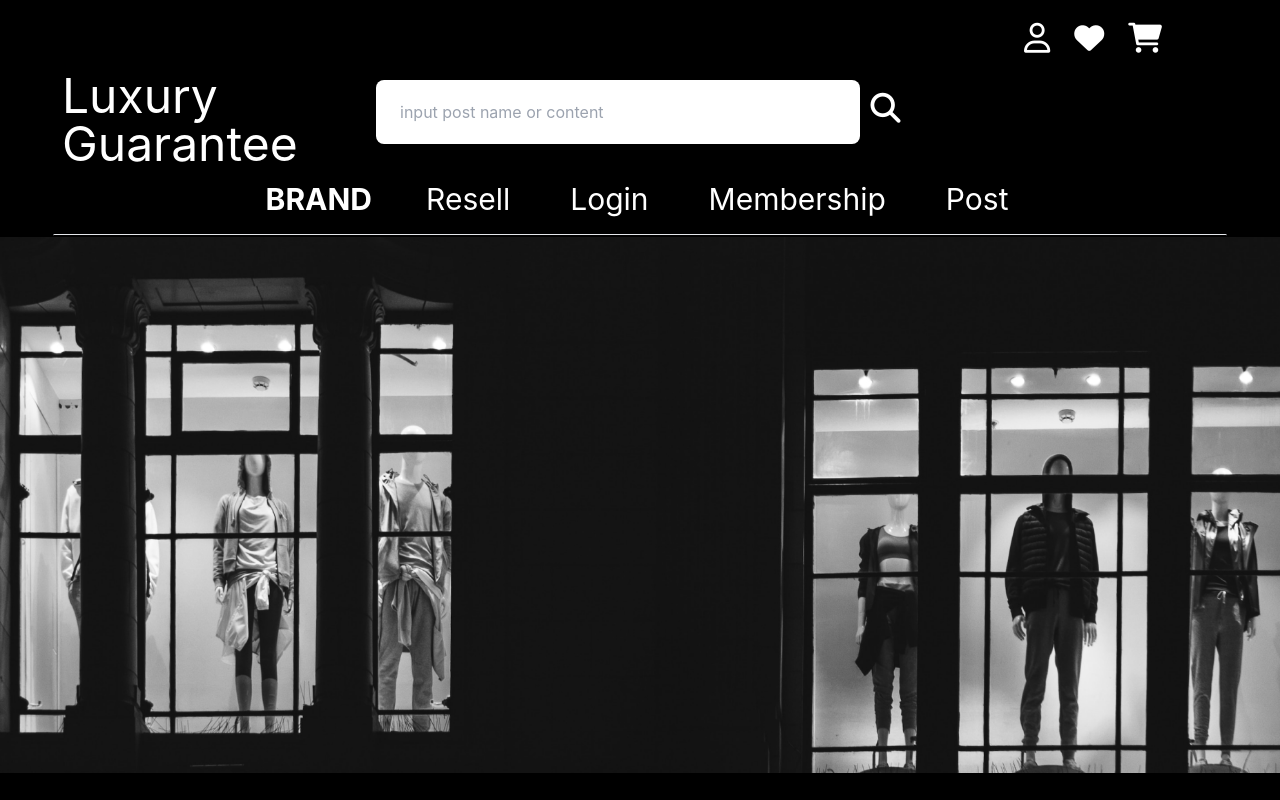
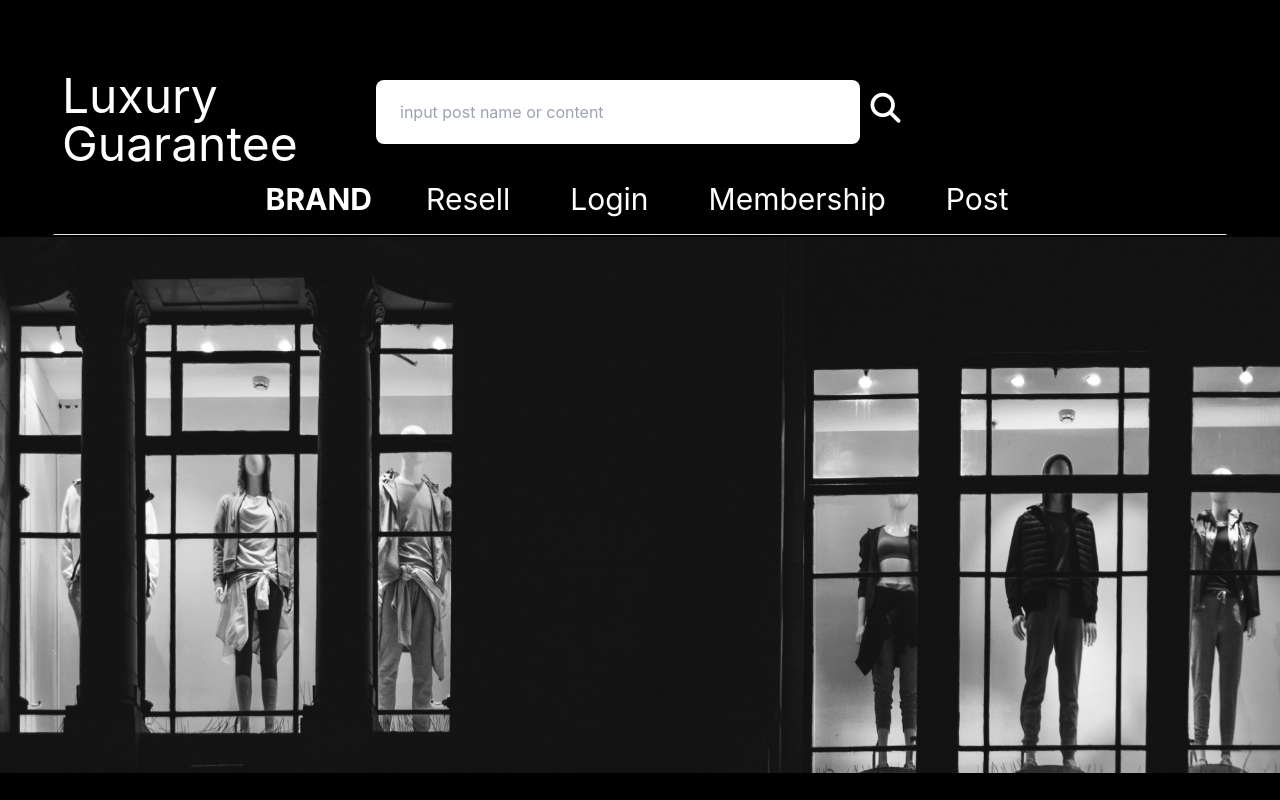
Before and after one commit to codestates-beb/BEB-07-final-Luxury-Guarantee, a React (Create React App) app in the folder client/: page / in a window 1280 px wide. Shown: the top 800 px of the page. Built offline with nearby package versions, Linux system fonts and the light colour scheme.

Commit message:
로그아웃 상태에서 상단 아이콘 안보이게 수정

```diff
--- a/client/src/components/Header.js
+++ b/client/src/components/Header.js
@@ -18,12 +18,15 @@ const Header = () => {
       </div>
       <div className='absolute top-5 left-[80%] h-[119px] w-[153px]  text-white text-3xl flex space-x-6'>
 
-        <Link to="/mypage"><i className="fa-regular fa-user"></i></Link>
-        <Link to="/likelist"><i className="fa-solid fa-heart"></i></Link>
-        <Link to={`/cart/${userData.id}`}><i className="fa-solid fa-cart-shopping"></i></Link>
+
         {userData.isSigned === true ?
-          (<Link to="/faq">
-            <i className="fa-solid fa-question"></i></Link>)
+
+          (<><Link to="/mypage"><i className="fa-regular fa-user"></i></Link>
+            <Link to="/likelist"><i className="fa-solid fa-heart"></i></Link>
+            <Link to={`/cart/${userData.id}`}><i className="fa-solid fa-cart-shopping"></i></Link>
+            <Link to="/faq">
+              <i className="fa-solid fa-question"></i></Link>
+          </>)
           : (<></>)
         }
 
```
